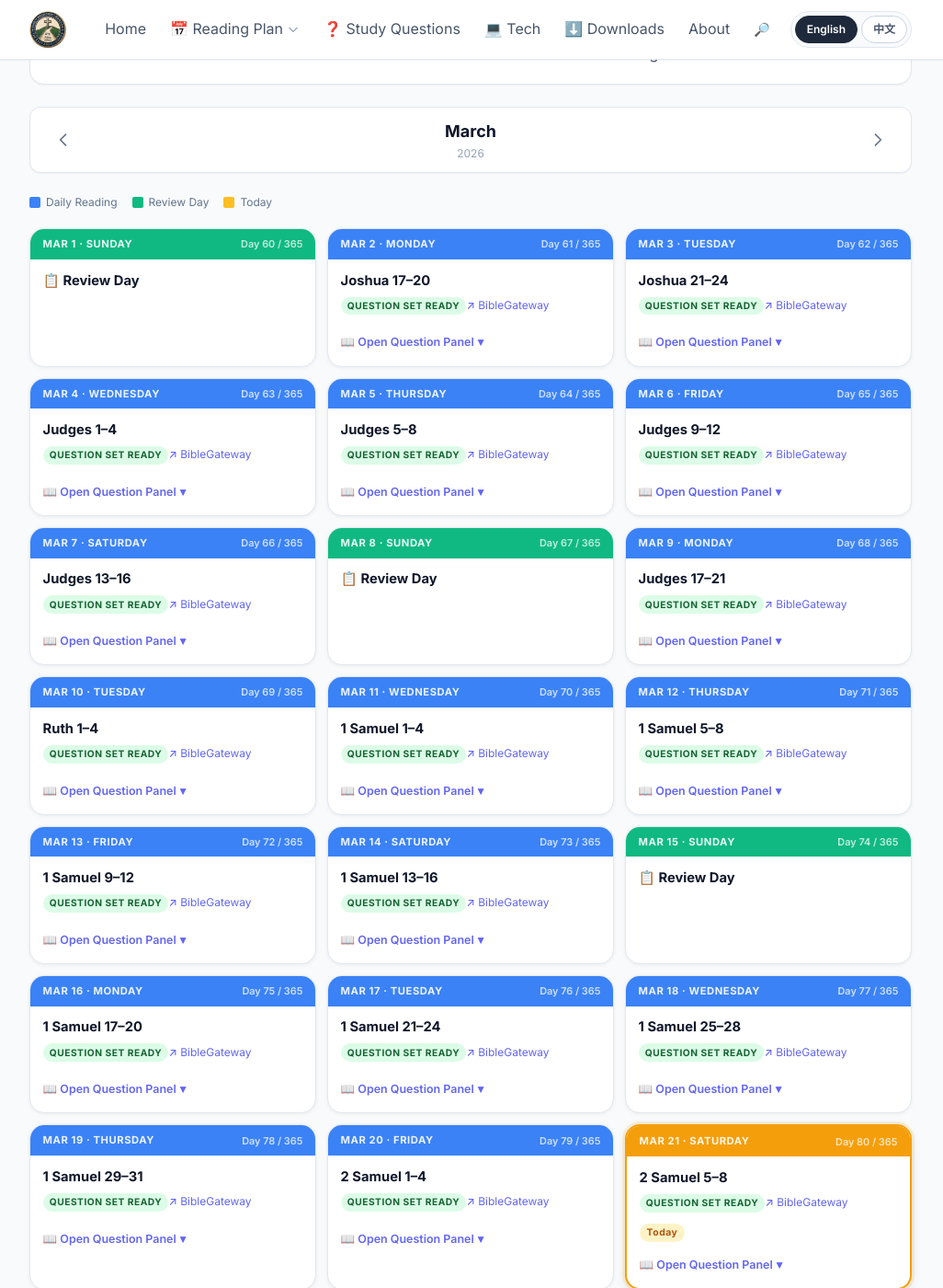
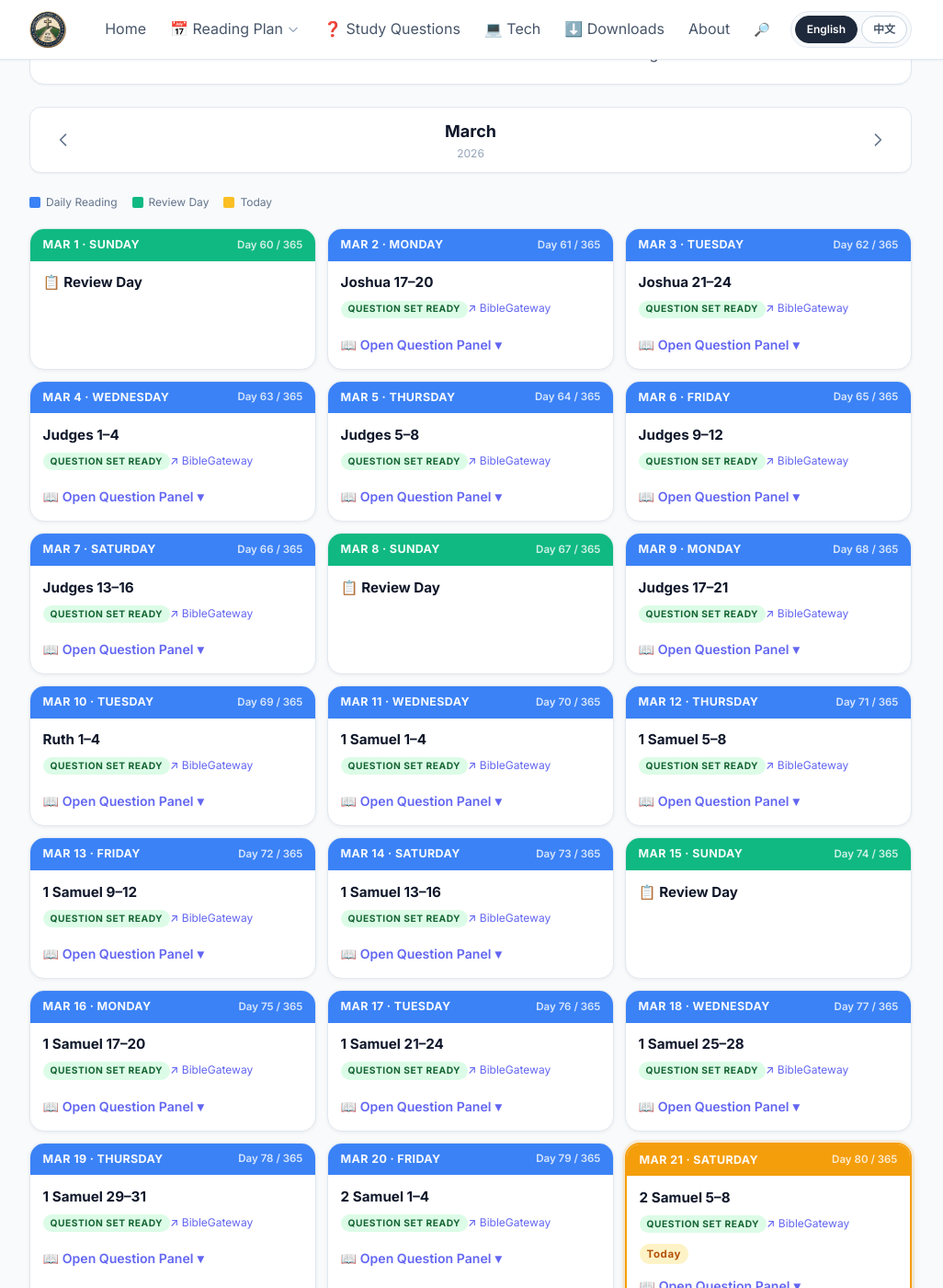
Before and after one commit to mansli7/mansli7.github.io, a Jekyll site: the page built from bs/ar/2026-calendar.md, in a window 1280 px wide and 1400 px high, scrolled down 306 px. Shown: the whole window at 92% size, without its empty margins (128-1154 px from the left). Built offline with Jekyll 4.4.1, drawn with Linux system fonts in a browser that asks for light colours; nearby versions of some CDN libraries.

Commit message:
Calendar: centralize typography, add card classes, replace inline styles

```diff
--- a/assets/css/style.css
+++ b/assets/css/style.css
@@ -243,3 +243,48 @@ h2{ font-size: clamp(1.25rem, 2.2vw, 1.8rem); line-height:1.25; }
 }
 
 /* PLACEHOLDER — file ends here */
+
+/* =========================
+   Calendar / Card utilities
+   ========================= */
+.cal-card {
+  background: #fff;
+  border-radius: 16px;
+  overflow: hidden;
+  transition: box-shadow 200ms;
+}
+.cal-strip {
+  padding: 0.5rem 0.85rem;
+  display: flex;
+  align-items: center;
+  justify-content: space-between;
+}
+.cal-strip-month { font-size: 0.78rem; font-weight:700; color: rgba(255,255,255,0.95); letter-spacing: 0.03em; }
+.cal-strip-daycount { font-size: 0.72rem; font-weight:600; color: rgba(255,255,255,0.8); }
+.cal-body { padding: 0.85rem; }
+.cal-title { font-size: 0.95rem; font-weight:700; color: #0f172a; margin: 0 0 0.2rem; line-height:1.3; }
+.cal-reading { font-size: 0.88rem; color: #0f172a; margin: 0.25rem 0 0.5rem; }
+.cal-badge { display:inline-block; font-size:0.64rem; font-weight:700; letter-spacing:0.05em; text-transform:uppercase; padding:0.12rem 0.5rem; border-radius:9999px; margin:0 0 0.35rem; }
+.cal-badge.ready { background:#dcfce7; color:#166534; }
+.cal-badge.soon { background:#fef3c7; color:#b45309; }
+.cal-bg-link { font-size:0.75rem; color:#6366f1; font-weight:500; text-decoration:none; display:inline-flex; align-items:center; gap:3px; margin-top:6px; }
+.cal-today-badge { font-size:0.72rem; font-weight:700; background:#fef3c7; color:#b45309; padding:0.15rem 0.5rem; border-radius:99px; margin-top:0.4rem; letter-spacing:0.05em; display:inline-block; }
+.cal-sq-btn { font-size:0.88rem; color:#6366f1; font-weight:600; background:none; border:none; padding:0; cursor:pointer; display:inline-flex; align-items:center; gap:0.25rem; }
+
+.sq-panel { display:none; margin-top:0.75rem; padding-top:0.75rem; border-top:1px solid #e2e8f0; }
+.sq-title { font-size:0.7rem; font-weight:700; letter-spacing:0.08em; color:#94a3b8; text-transform:uppercase; margin-bottom:0.5rem; }
+.sq-sub { font-size:0.8rem; color:#64748b; line-height:1.5; margin-bottom:0.55rem; }
+.sq-loading { font-size:0.82rem; color:#64748b; }
+.sq-para { margin:0 0 0.7rem; color:#0f172a; font-size:0.9rem; line-height:1.7; }
+
+.cal-chip {
+  font-size:0.74rem;
+  color:#0f172a;
+  background:#eef2ff;
+  border:1px solid #c7d2fe;
+  padding:0.32rem 0.55rem;
+  border-radius:9999px;
+  text-decoration:none;
+  font-weight:600;
+  display:inline-block;
+}
--- a/bs/ar/2026-calendar.md
+++ b/bs/ar/2026-calendar.md
@@ -205,34 +205,34 @@ title: 2026 Bible Reading Calendar
   // ── Build the study question panel HTML ───────────────────────
   function sqPanel(cardId, parsed, m, d) {
     // include data-code so panels can be populated asynchronously after render
-    var html = '<div id="sq-' + cardId + '" data-code="' + (parsed.code ? encodeURIComponent(parsed.code) : '') + '" style="display:none;margin-top:0.75rem;padding-top:0.75rem;border-top:1px solid #e2e8f0;">';
+    var html = '<div id="sq-' + cardId + '" data-code="' + (parsed.code ? encodeURIComponent(parsed.code) : '') + '" class="sq-panel">';
     var exact = parsed.code ? hq[parsed.code] : null;
     if (parsed.abbr && parsed.sqStatus && parsed.sqStatus.available && parsed.sq) {
       if (exact) {
-        html += '<p class="card-en" style="font-size:0.7rem;font-weight:700;letter-spacing:0.08em;color:#94a3b8;text-transform:uppercase;margin-bottom:0.5rem;">Study Questions</p>';
-        html += '<p class="card-zh" style="display:none;font-size:0.7rem;font-weight:700;letter-spacing:0.08em;color:#94a3b8;text-transform:uppercase;margin-bottom:0.5rem;">學習問題</p>';
-        html += '<p class="card-en" style="font-size:0.8rem;color:#64748b;line-height:1.5;margin-bottom:0.55rem;">Exact prompts for ' + parsed.en + ':</p>';
-        html += '<p class="card-zh" style="display:none;font-size:0.8rem;color:#64748b;line-height:1.5;margin-bottom:0.55rem;">對應「' + parsed.zh + '」的學習提示：</p>';
-        html += '<div class="card-en" style="margin:0 0 0.7rem 0;padding:0;color:#0f172a;font-size:0.9rem;line-height:1.7;">';
+        html += '<p class="card-en sq-title">Study Questions</p>';
+        html += '<p class="card-zh sq-title" style="display:none;">學習問題</p>';
+        html += '<p class="card-en sq-sub">Exact prompts for ' + parsed.en + ':</p>';
+        html += '<p class="card-zh sq-sub" style="display:none;">對應「' + parsed.zh + '」的學習提示：</p>';
+        html += '<div class="card-en">';
         var exactEnParts = splitIntoPrompts(exact.en, 'en');
         for (var i = 0; i < exactEnParts.length; i++) {
-          html += '<p style="margin:0 0 0.7rem;">' + exactEnParts[i] + '</p>';
+          html += '<p class="sq-para">' + exactEnParts[i] + '</p>';
         }
         html += '</div>';
-        html += '<div class="card-zh" style="display:none;margin:0 0 0.7rem 0;padding:0;color:#0f172a;font-size:0.9rem;line-height:1.7;">';
+        html += '<div class="card-zh" style="display:none;">';
         var exactZhParts = splitIntoPrompts(exact.zh, 'zh');
         for (var k = 0; k < exactZhParts.length; k++) {
-          html += '<p style="margin:0 0 0.7rem;">' + exactZhParts[k] + '</p>';
+          html += '<p class="sq-para">' + exactZhParts[k] + '</p>';
         }
         html += '</div>';
-        html += '<a class="card-en" href="' + exactSqHref('en', parsed) + '" style="font-size:0.78rem;color:#6366f1;font-weight:600;">Open full ' + parsed.en + ' page →</a>';
-        html += '<a class="card-zh" href="' + exactSqHref('zh', parsed) + '" style="display:none;font-size:0.78rem;color:#6366f1;font-weight:600;">打開完整' + parsed.zh + '頁面 →</a>';
+        html += '<a class="card-en cal-bg-link" href="' + exactSqHref('en', parsed) + '">Open full ' + parsed.en + ' page →</a>';
+        html += '<a class="card-zh cal-bg-link" href="' + exactSqHref('zh', parsed) + '" style="display:none;">打開完整' + parsed.zh + '頁面 →</a>';
       } else {
         // Book-level question set exists, but exact prompts for this specific range are not yet populated.
-        html += '<p class="card-en" style="font-size:0.82rem;color:#64748b;line-height:1.5;margin-bottom:0.6rem;">Study questions are available for this book. Open the book page for the available question set while exact prompts for this range are being prepared.</p>';
-        html += '<p class="card-zh" style="display:none;font-size:0.82rem;color:#64748b;line-height:1.5;margin-bottom:0.6rem;">本書已有學習問題集，正在準備對應範圍的詳細提示。請打開書卷頁面查看現有問題集。</p>';
-        html += '<a class="card-en" href="' + exactSqHref('en', parsed) + '" style="font-size:0.78rem;color:#6366f1;font-weight:600;">Open ' + parsed.en + ' page →</a>';
-        html += '<a class="card-zh" href="' + exactSqHref('zh', parsed) + '" style="display:none;font-size:0.78rem;color:#6366f1;font-weight:600;">打開' + parsed.zh + '頁面 →</a>';
+        html += '<p class="card-en sq-sub">Study questions are available for this book. Open the book page for the available question set while exact prompts for this range are being prepared.</p>';
+        html += '<p class="card-zh sq-sub" style="display:none;">本書已有學習問題集，正在準備對應範圍的詳細提示。請打開書卷頁面查看現有問題集。</p>';
+        html += '<a class="card-en cal-bg-link" href="' + exactSqHref('en', parsed) + '">Open ' + parsed.en + ' page →</a>';
+        html += '<a class="card-zh cal-bg-link" href="' + exactSqHref('zh', parsed) + '" style="display:none;">打開' + parsed.zh + '頁面 →</a>';
       }
     } else if (parsed.en === '📋 Review Day') {
       var targets = reviewTargets(m, d);
@@ -241,13 +241,13 @@ title: 2026 Bible Reading Calendar
       if (targets.length) {
         html += '<div style="display:flex;flex-wrap:wrap;gap:0.45rem;">';
         for (var j = 0; j < targets.length; j++) {
-          html += '<a class="card-en" href="/bs/sq/en/' + targets[j].slug + '" style="font-size:0.74rem;color:#0f172a;background:#eef2ff;border:1px solid #c7d2fe;padding:0.32rem 0.55rem;border-radius:9999px;text-decoration:none;font-weight:600;">' + targets[j].en + '</a>';
-          html += '<a class="card-zh" href="/bs/sq/zh/' + targets[j].slug + '" style="display:none;font-size:0.74rem;color:#0f172a;background:#eef2ff;border:1px solid #c7d2fe;padding:0.32rem 0.55rem;border-radius:9999px;text-decoration:none;font-weight:600;">' + targets[j].zh + '</a>';
+          html += '<a class="card-en cal-chip" href="/bs/sq/en/' + targets[j].slug + '">' + targets[j].en + '</a>';
+          html += '<a class="card-zh cal-chip" href="/bs/sq/zh/' + targets[j].slug + '" style="display:none;">' + targets[j].zh + '</a>';
         }
         html += '</div>';
       } else {
-        html += '<p class="card-en" style="font-size:0.82rem;color:#94a3b8;margin:0;">This week\'s readings do not yet have linked question sets. Use the day for rereading, prayer, and notes.</p>';
-        html += '<p class="card-zh" style="display:none;font-size:0.82rem;color:#94a3b8;margin:0;">本週的閱讀目前還沒有對應的問題集，今天可用來重讀經文、禱告並整理筆記。</p>';
+        html += '<p class="card-en sq-sub">This week\'s readings do not yet have linked question sets. Use the day for rereading, prayer, and notes.</p>';
+        html += '<p class="card-zh sq-sub" style="display:none;">本週的閱讀目前還沒有對應的問題集，今天可用來重讀經文、禱告並整理筆記。</p>';
       }
     } else {
       html += '<p class="card-en" style="font-size:0.82rem;color:#64748b;line-height:1.5;margin-bottom:0.55rem;">A prepared question set for ' + parsed.en + ' is not live yet. Today\'s reading still stays on the calendar, and completed sets currently cover ' + sqCoverage.availableRangeEn + '.</p>';
@@ -288,46 +288,48 @@ title: 2026 Bible Reading Calendar
 
     var bgUrlForCard = parsed.abbr ? readingPlan.bgUrl(parsed.abbr, parsed.chapters, langZh ? 'CUV' : 'NIV', langZh ? 'zh' : 'en') : parsed.bg;
     var bgl = bgUrlForCard
-      ? '<a href="' + bgUrlForCard + '" target="_blank" rel="noopener" title="Open in BibleGateway" style="font-size:0.75rem;color:#6366f1;font-weight:500;text-decoration:none;display:inline-flex;align-items:center;gap:3px;margin-top:2px;">↗ BibleGateway</a>'
+      ? '<a href="' + bgUrlForCard + '" target="_blank" rel="noopener" title="Open in BibleGateway" class="cal-bg-link">↗ BibleGateway</a>'
       : '';
 
-    var html = '<div' + (isToday ? ' data-today="true"' : '') + ' style="background:#fff;border-radius:16px;overflow:hidden;transition:box-shadow 200ms;' + borderStyle + shadowStyle + '" onmouseover="this.style.boxShadow=\'0 6px 20px rgba(0,0,0,0.1)\'" onmouseout="this.style.boxShadow=\'' + (isToday ? '0 0 0 3px rgba(245,158,11,0.15), 0 4px 12px rgba(0,0,0,0.08)' : '0 1px 4px rgba(0,0,0,0.06)') + '\'">';
+    var html = '<div class="cal-card"' + (isToday ? ' data-today="true"' : '') + ' style="' + borderStyle + shadowStyle + '" onmouseover="this.style.boxShadow=\'0 6px 20px rgba(0,0,0,0.1)\'" onmouseout="this.style.boxShadow=\'' + (isToday ? '0 0 0 3px rgba(245,158,11,0.15), 0 4px 12px rgba(0,0,0,0.08)' : '0 1px 4px rgba(0,0,0,0.06)') + '\'">';
 
     // Color strip + date
-    html += '<div style="' + stripColor + 'padding:0.5rem 0.85rem;display:flex;align-items:center;justify-content:space-between;">';
+    html += '<div class="cal-strip" style="' + stripColor + '">';
     html += '<div style="display:flex;flex-direction:column;gap:0.08rem;">';
-    html += '<span class="card-en" style="font-size:0.7rem;font-weight:700;color:rgba(255,255,255,0.9);letter-spacing:0.05em;">' + MONTHS[m-1].slice(0,3).toUpperCase() + ' ' + d + ' · ' + weekday.en.toUpperCase() + '</span>';
-    html += '<span class="card-zh" style="display:none;font-size:0.7rem;font-weight:700;color:rgba(255,255,255,0.9);letter-spacing:0.03em;">' + MONTHS_ZH[m-1] + ' ' + d + ' 日 · ' + weekday.zh + '</span>';
+    html += '<span class="card-en cal-strip-month">' + MONTHS[m-1].slice(0,3).toUpperCase() + ' ' + d + ' · ' + weekday.en.toUpperCase() + '</span>';
+    html += '<span class="card-zh cal-strip-month" style="display:none;">' + MONTHS_ZH[m-1] + ' ' + d + ' 日 · ' + weekday.zh + '</span>';
     html += '</div>';
-    html += '<span class="card-en" style="font-size:0.68rem;font-weight:600;color:rgba(255,255,255,0.75);">Day ' + dayNum + ' / 365</span>';
-    html += '<span class="card-zh" style="display:none;font-size:0.68rem;font-weight:600;color:rgba(255,255,255,0.75);">第 ' + dayNum + ' / 365 天</span>';
+    html += '<span class="card-en cal-strip-daycount">Day ' + dayNum + ' / 365</span>';
+    html += '<span class="card-zh cal-strip-daycount" style="display:none;">第 ' + dayNum + ' / 365 天</span>';
     html += '</div>';
 
     // Card body
-    html += '<div style="padding:0.85rem;">';
+    html += '<div class="cal-body">';
 
     // EN reading
     html += '<div class="card-en">';
-    html += '<p style="font-size:0.92rem;font-weight:700;color:#0f172a;margin:0 0 0.2rem;line-height:1.3;">' + parsed.en + '</p>';
+    html += '<p class="cal-title">' + parsed.en + '</p>';
     if (!isReview) {
-      html += '<span style="display:inline-block;font-size:0.64rem;font-weight:700;letter-spacing:0.05em;text-transform:uppercase;background:' + (parsed.sqStatus && parsed.sqStatus.available ? '#dcfce7' : '#fef3c7') + ';color:' + (parsed.sqStatus && parsed.sqStatus.available ? '#166534' : '#b45309') + ';padding:0.14rem 0.45rem;border-radius:9999px;margin:0 0 0.35rem;">' + (parsed.sqStatus && parsed.sqStatus.available ? 'Question set ready' : 'Question set coming soon') + '</span>';
+      var badgeClass = (parsed.sqStatus && parsed.sqStatus.available) ? 'cal-badge ready' : 'cal-badge soon';
+      html += '<span class="' + badgeClass + '">' + (parsed.sqStatus && parsed.sqStatus.available ? 'Question set ready' : 'Question set coming soon') + '</span>';
     }
     html += bgl;
     html += '</div>';
 
     // ZH reading
     html += '<div class="card-zh" style="display:none;">';
-    html += '<p style="font-size:0.92rem;font-weight:700;color:#0f172a;margin:0 0 0.2rem;line-height:1.3;">' + parsed.zh + '</p>';
+    html += '<p class="cal-title">' + parsed.zh + '</p>';
     if (!isReview) {
-      html += '<span style="display:inline-block;font-size:0.64rem;font-weight:700;letter-spacing:0.05em;text-transform:uppercase;background:' + (parsed.sqStatus && parsed.sqStatus.available ? '#dcfce7' : '#fef3c7') + ';color:' + (parsed.sqStatus && parsed.sqStatus.available ? '#166534' : '#b45309') + ';padding:0.14rem 0.45rem;border-radius:9999px;margin:0 0 0.35rem;">' + (parsed.sqStatus && parsed.sqStatus.available ? '問題集已提供' : '問題集即將提供') + '</span>';
+      var badgeClassZh = (parsed.sqStatus && parsed.sqStatus.available) ? 'cal-badge ready' : 'cal-badge soon';
+      html += '<span class="' + badgeClassZh + '">' + (parsed.sqStatus && parsed.sqStatus.available ? '問題集已提供' : '問題集即將提供') + '</span>';
     }
     html += bgl;
     html += '</div>';
 
     // Today badge
     if (isToday) {
-      html += '<span class="card-en" style="display:inline-block;font-size:0.65rem;font-weight:700;background:#fef3c7;color:#b45309;padding:0.15rem 0.5rem;border-radius:99px;margin-top:0.4rem;letter-spacing:0.05em;">Today</span>';
-      html += '<span class="card-zh" style="display:none;font-size:0.65rem;font-weight:700;background:#fef3c7;color:#b45309;padding:0.15rem 0.5rem;border-radius:99px;margin-top:0.4rem;letter-spacing:0.05em;">今日</span>';
+      html += '<span class="card-en cal-today-badge">Today</span>';
+      html += '<span class="card-zh cal-today-badge" style="display:none;">今日</span>';
     }
 
       // Study questions button + panel
@@ -337,7 +339,7 @@ title: 2026 Bible Reading Calendar
         var panelLabelEn = (parsed.sqStatus && parsed.sqStatus.available) ? '📖 Open Question Panel' : '📖 View Question Status';
         var panelLabelZh = (parsed.sqStatus && parsed.sqStatus.available) ? '📖 打開問題面板' : '📖 查看問題狀態';
         html += '<div style="margin-top:0.65rem;">';
-        html += '<button type="button" id="sqbtn-' + cardId + '" onclick="toggleSQ(\'' + cardId + '\')" aria-expanded="false" aria-controls="sq-' + cardId + '" aria-label="Toggle study question details for ' + parsed.en.replace(/"/g, '&quot;') + '" style="font-size:0.78rem;color:#6366f1;font-weight:600;background:none;border:none;padding:0;cursor:pointer;display:inline-flex;align-items:center;gap:0.25rem;">';
+        html += '<button type="button" id="sqbtn-' + cardId + '" class="cal-sq-btn" onclick="toggleSQ(\'' + cardId + '\')" aria-expanded="false" aria-controls="sq-' + cardId + '" aria-label="Toggle study question details for ' + parsed.en.replace(/"/g, '&quot;') + '">';
         html += '<span class="card-en">' + panelLabelEn + '</span>';
         html += '<span class="card-zh" style="display:none;">' + panelLabelZh + '</span>';
         html += '<span class="sq-chevron">▾</span>';
@@ -362,7 +364,7 @@ title: 2026 Bible Reading Calendar
       var card = buildCard(m, d);
       if (card) html += card;
     }
-    if (!html) html = '<p class="card-en" style="color:#94a3b8;font-size:0.9rem;">No readings are scheduled for this month.</p><p class="card-zh" style="display:none;color:#94a3b8;font-size:0.9rem;">這個月份目前沒有安排讀經內容。</p>';
+    if (!html) html = '<p class="card-en sq-sub">No readings are scheduled for this month.</p><p class="card-zh sq-sub" style="display:none;">這個月份目前沒有安排讀經內容。</p>';
     grid.innerHTML = html;
 
     // After inserting cards, populate any panels that lack exact prompts by fetching from book pages
@@ -379,31 +381,33 @@ title: 2026 Bible Reading Calendar
             if (exact) return; // already populated inline
 
             // show loading indicator
-            var enPlaceholder = '<p class="card-en" style="font-size:0.82rem;color:#64748b;">Loading prompts…</p>';
-            var zhPlaceholder = '<p class="card-zh" style="display:none;font-size:0.82rem;color:#64748b;">載入問題…</p>';
+            var enPlaceholder = '<p class="card-en sq-loading">Loading prompts…</p>';
+            var zhPlaceholder = '<p class="card-zh sq-loading" style="display:none;">載入問題…</p>';
             panel.innerHTML = enPlaceholder + zhPlaceholder;
 
+            console.log('[reading-plan] populate panel for', code);
             window.Mansli7Reading2026.getPromptsFor(code).then(function(res) {
+              console.log('[reading-plan] getPromptsFor result for', code, res);
               if (!res) return;
               var en = res.en, zh = res.zh;
               if ((en && en.length) || (zh && zh.length)) {
                 var out = '';
-                out += '<p class="card-en" style="font-size:0.7rem;font-weight:700;letter-spacing:0.08em;color:#94a3b8;text-transform:uppercase;margin-bottom:0.5rem;">Study Questions</p>';
-                out += '<p class="card-zh" style="display:none;font-size:0.7rem;font-weight:700;letter-spacing:0.08em;color:#94a3b8;text-transform:uppercase;margin-bottom:0.5rem;">學習問題</p>';
+                out += '<p class="card-en sq-title">Study Questions</p>';
+                out += '<p class="card-zh sq-title" style="display:none;">學習問題</p>';
                 if (en && en.length) {
-                  out += '<div class="card-en" style="margin:0 0 0.7rem 0;padding:0;color:#0f172a;font-size:0.9rem;line-height:1.7;">';
+                  out += '<div class="card-en">';
                   var enPartsLoaded = splitIntoPrompts(en, 'en');
-                  enPartsLoaded.forEach(function(p){ out += '<p style="margin:0 0 0.7rem;">' + p + '</p>'; });
+                  enPartsLoaded.forEach(function(p){ out += '<p class="sq-para">' + p + '</p>'; });
                   out += '</div>';
                 }
                 if (zh && zh.length) {
-                  out += '<div class="card-zh" style="display:none;margin:0 0 0.7rem 0;padding:0;color:#0f172a;font-size:0.9rem;line-height:1.7;">';
+                  out += '<div class="card-zh" style="display:none;">';
                   var zhPartsLoaded = splitIntoPrompts(zh, 'zh');
-                  zhPartsLoaded.forEach(function(p){ out += '<p style="margin:0 0 0.7rem;">' + p + '</p>'; });
+                  zhPartsLoaded.forEach(function(p){ out += '<p class="sq-para">' + p + '</p>'; });
                   out += '</div>';
                 }
-                out += '<a class="card-en" href="' + exactSqHref('en', parsed) + '" style="font-size:0.78rem;color:#6366f1;font-weight:600;">Open full ' + parsed.en + ' page →</a>';
-                out += '<a class="card-zh" href="' + exactSqHref('zh', parsed) + '" style="display:none;font-size:0.78rem;color:#6366f1;font-weight:600;">打開完整' + parsed.zh + '頁面 →</a>';
+                out += '<a class="card-en cal-bg-link" href="' + exactSqHref('en', parsed) + '">Open full ' + parsed.en + ' page →</a>';
+                out += '<a class="card-zh cal-bg-link" href="' + exactSqHref('zh', parsed) + '" style="display:none;">打開完整' + parsed.zh + '頁面 →</a>';
                 panel.innerHTML = out;
               } else {
                 // leave the existing book-level message (already present in HTML)
```
